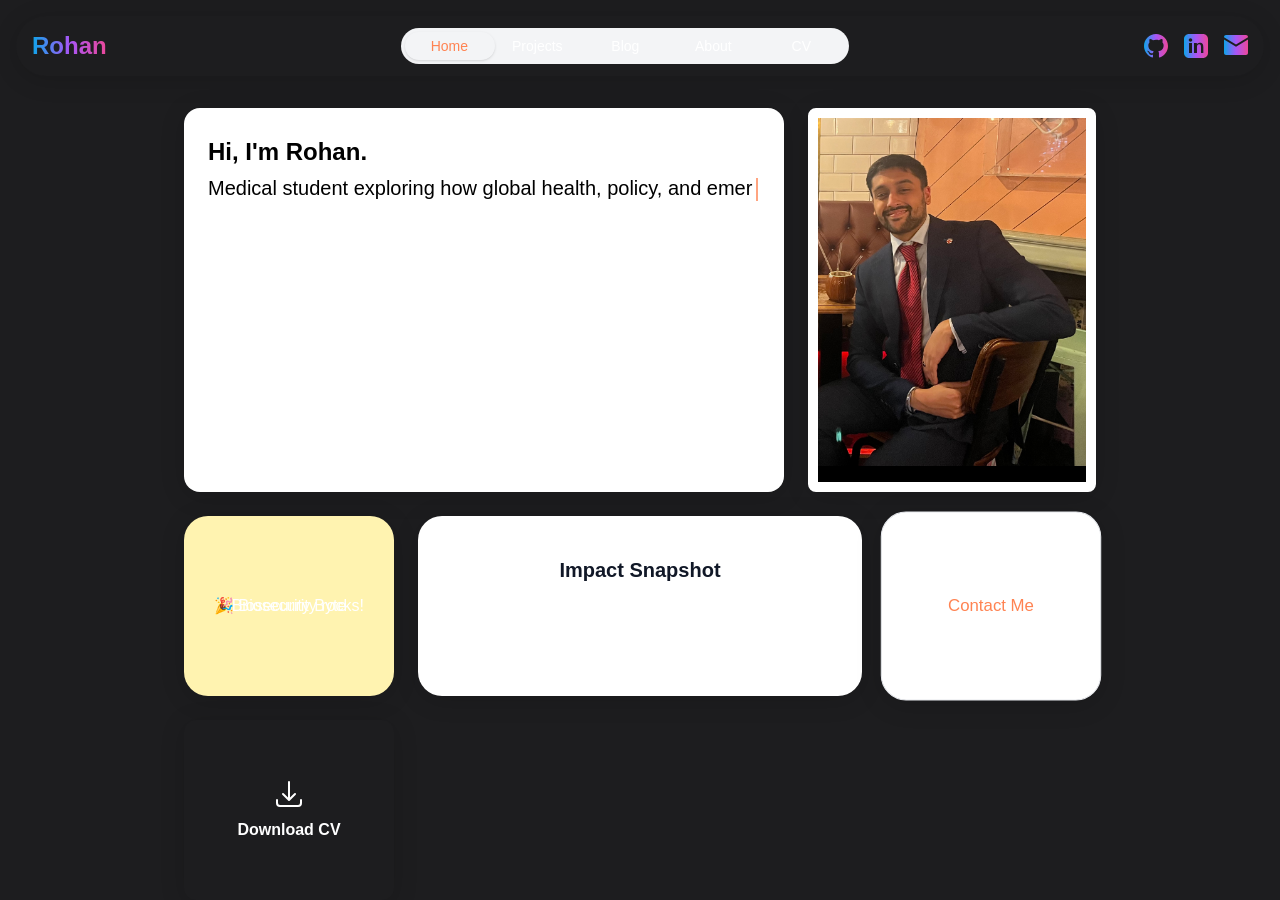
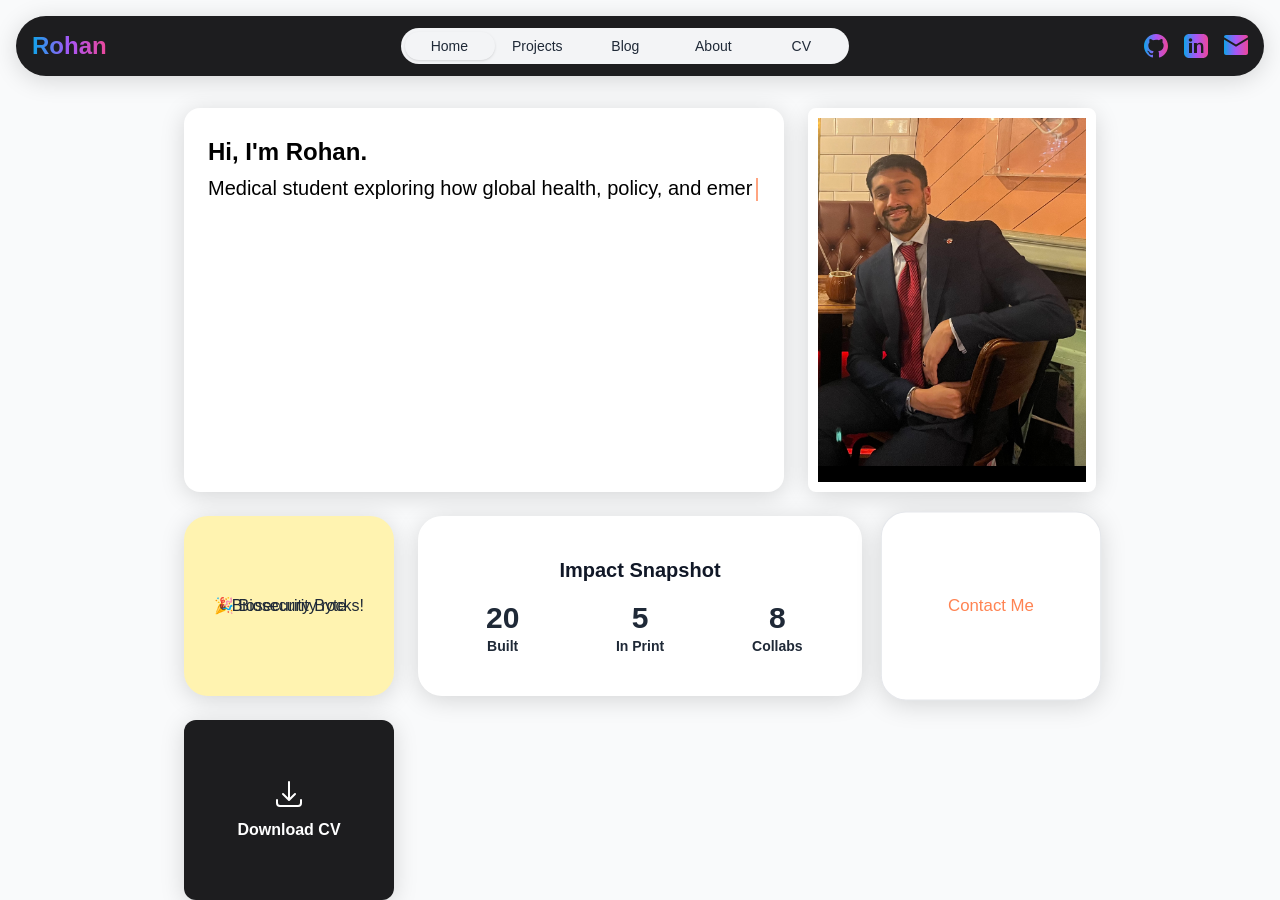
Before and after one commit to SUPA5INGH/personal-website, a Next.js app: page / in a window 1280 px wide. Built offline with nearby package versions, Linux system fonts and the light colour scheme.

Commit message:
Update index.tsx

```diff
--- a/pages/index.tsx
+++ b/pages/index.tsx
@@ -23,9 +23,9 @@ export default function Home() {
     // Neutral palette for the landing section
 
     Home: {
-      bg: 'bg-charcoal text-white',
+      bg: 'bg-#fff5f1 text-#220021',
       header: 'bg-charcoal',
-      accent: 'text-coral',
+      accent: 'text-#220021',
     },
 
     Projects: {
```
